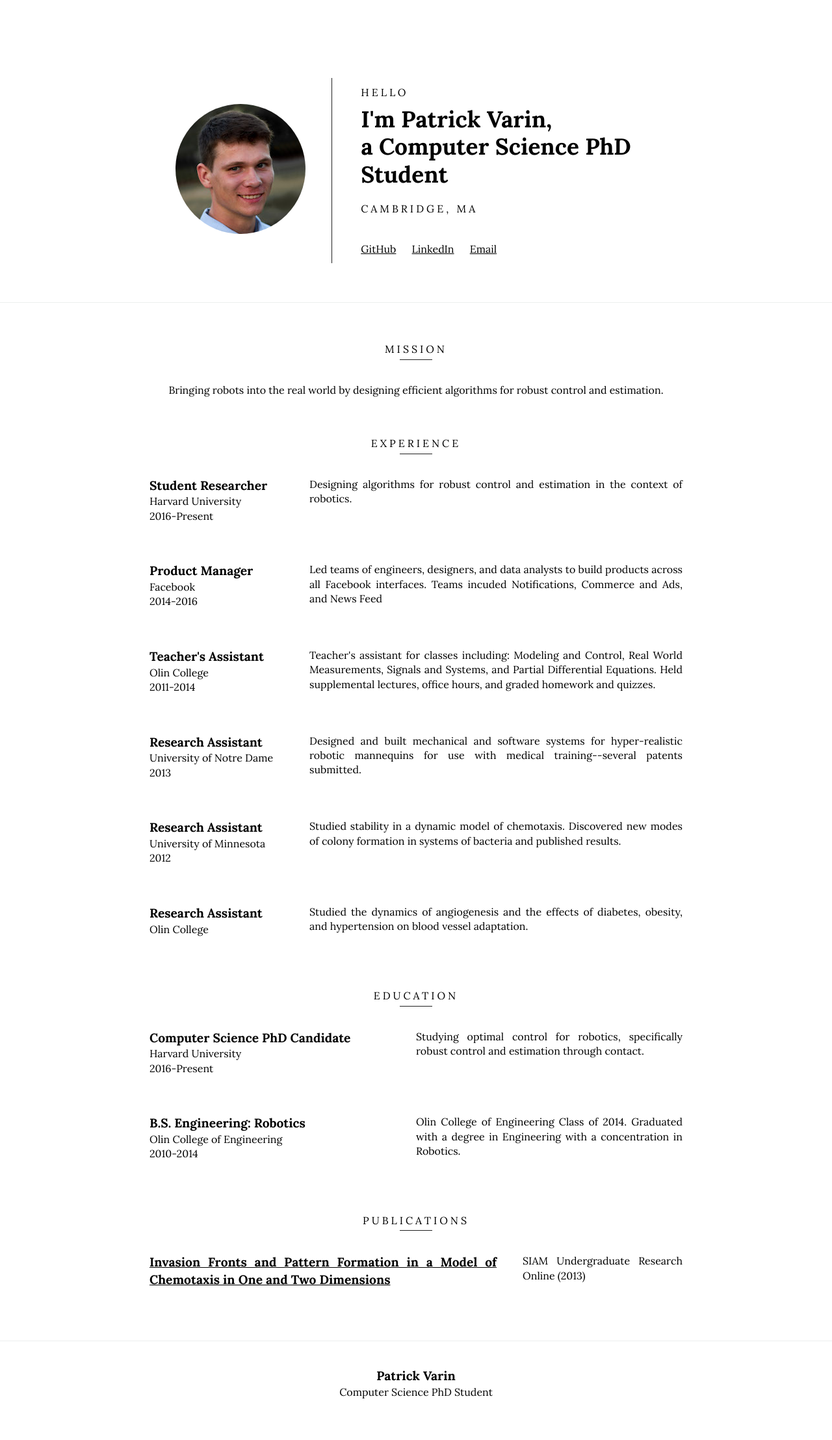
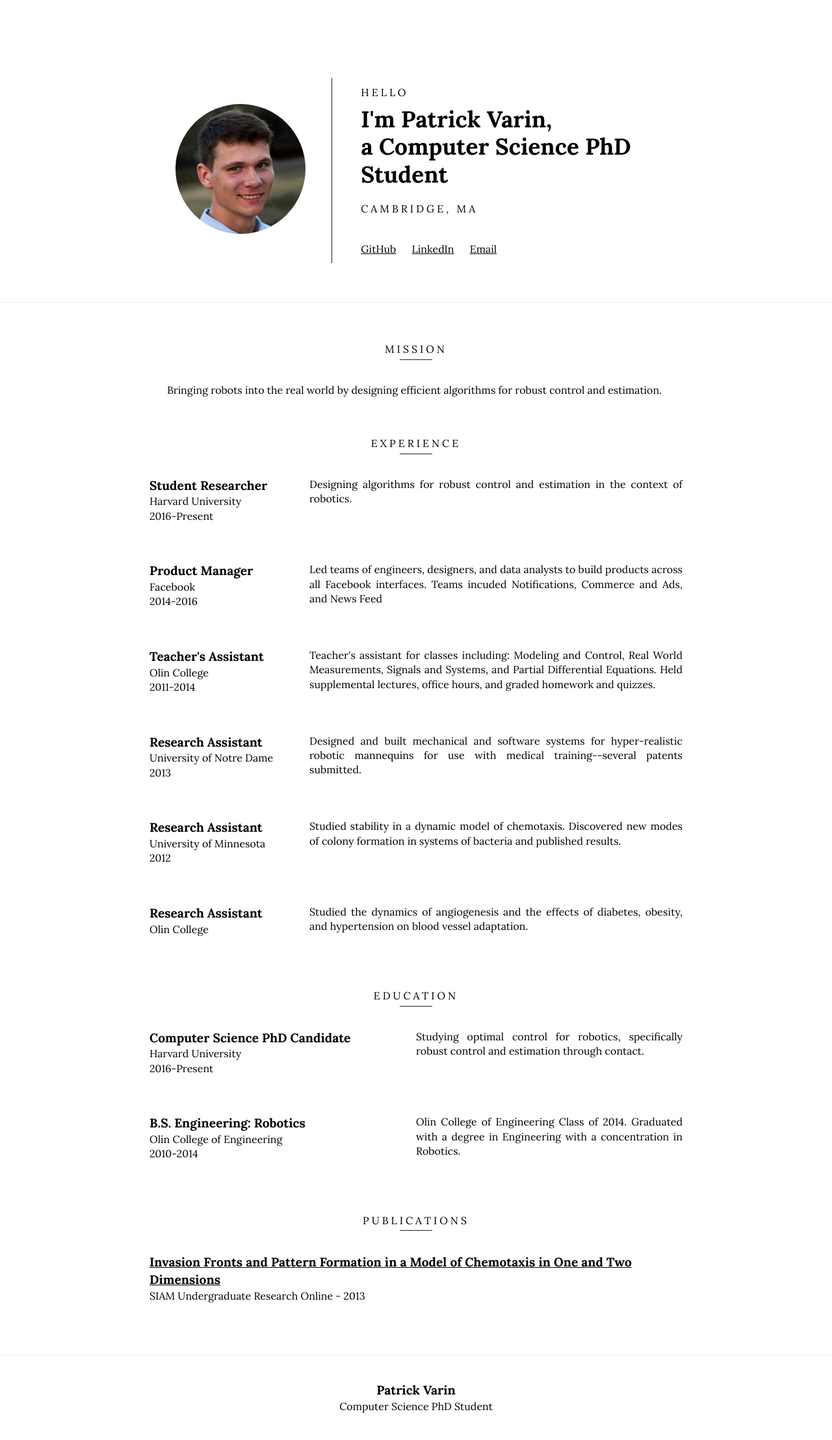
Before and after one commit to pvarin/pvarin.github.io, a Jekyll site: the page built from index.html, in a window 1280 px wide. Shown: the whole page at 65% size. Built offline with Jekyll 4.4.1, drawn with Linux system fonts in a browser that asks for light colours; before the commit the page ends 2193 px from its top, so only the background shows below that.

Commit message:
formatting changes

```diff
--- a/_data/publications.yml
+++ b/_data/publications.yml
@@ -1,5 +1,5 @@
 -   title: Invasion Fronts and Pattern Formation in a Model of Chemotaxis in One and Two Dimensions
     link: http://math.gmu.edu/~mholzer/1dchemotaxis.pdf
-    journal: SIAM Undergraduate Research Online (2013)
-    # year: 2013
+    journal: SIAM Undergraduate Research Online
+    year: 2013
     # description: Numerical analysis of the stability of the Keller-Segel model of chemotaxis. Discovered multimodal behavior in coarsening near metastable equilibria.
--- a/_includes/resume.html
+++ b/_includes/resume.html
@@ -38,10 +38,7 @@
     {% for pub in site.data.publications %}
         <dt>
             <p class="title"><a href="{{publications.link}}">{{ pub.title }}</a></p>
-        </dt><!--
-        --><dd>
-            <p class="company">{{ pub.journal }}</p>
-            <p class="period">{{ pub.year }}</p>
-        </dd>
+            <p class="company">{{ pub.journal }} - {{pub.year}}</p>
+        </dt>
     {% endfor %}
 </dl>
--- a/_sass/_resume.scss
+++ b/_sass/_resume.scss
@@ -13,9 +13,16 @@ dt, dd {
 
 @media(min-width: 640px) {
 
+    dt {
+        padding-right: 5px;
+    }
+
+    dd {
+        text-align: justify;
+    }
+
     dt, dd {
         margin-bottom: 60px;
-        text-align: justify;
     }
 
     .mission {
@@ -28,7 +35,7 @@ dt, dd {
     .experience {
         dt {
             width: 30%;
-            padding-right: ($spacer * 2);
+            padding-right: $spacer;
         }
         dd {
             width: 70%;
@@ -36,6 +43,9 @@ dt, dd {
     }
 
     .education {
+        dt {
+            padding-right: $spacer;
+        }
         dt, dd {
             width: 50%;
         }
@@ -43,12 +53,12 @@ dt, dd {
 
     .publications {
         dt {
-            width: 70%;
-            padding-right: ($spacer * 2);
+            width: 100%;
+            // padding-right: $spacer;
         }
-        dd {
-            width: 30%;
-        }
+        // dd {
+        //     width: 30%;
+        // }
     }
 }
 
```
